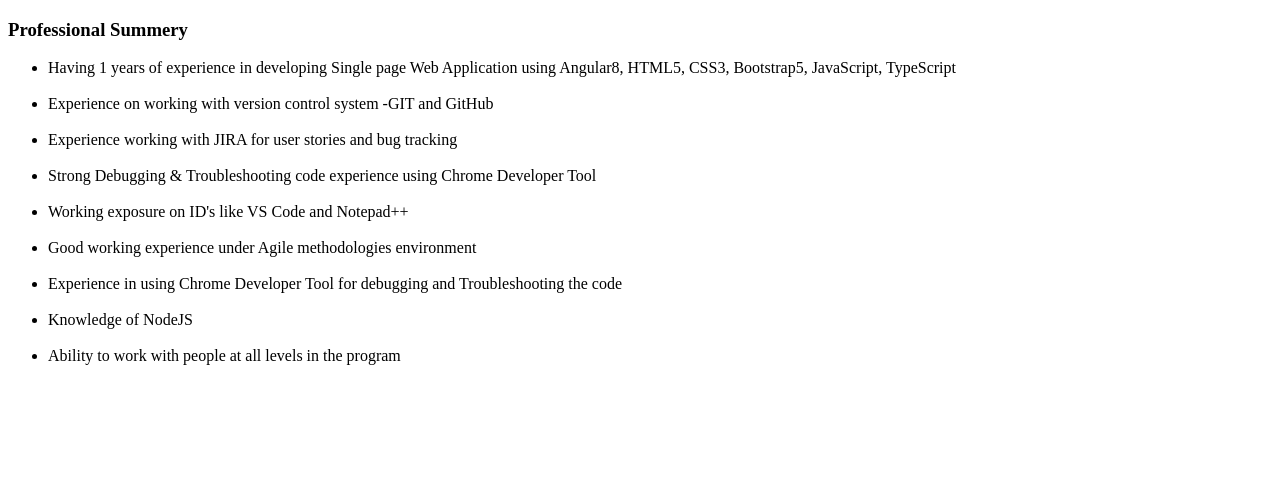
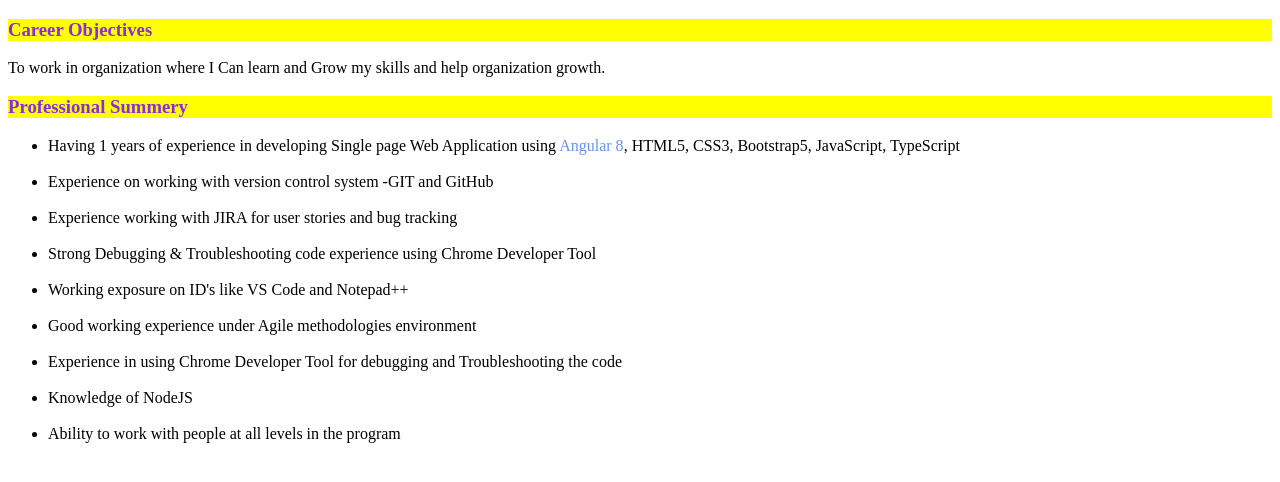
Before and after one commit to dinupatil0011/MyProfile, a plain HTML site: page home.html in a window 1280 px wide. Drawn offline with Linux system fonts and the light colour scheme.

Commit message:
Develop home page.
Develop home page.

```diff
--- a/home.html
+++ b/home.html
@@ -2,13 +2,30 @@
 <html>
   <head>
     <title>Home</title>
+<style>
+  #objectives {
+color: blueviolet;
+background-color: yellow;
+  }
+  #summery {
+    color: blueviolet;
+    background-color: yellow;
+  }
+  span {
+    color: cornflowerblue;
+  }
+</style>
   </head>
   <body>
-    <h3>Professional Summery</h3>
+
+    <h3 id="objectives">Career Objectives</h3>
+    To work in organization where I Can learn and Grow my skills and help organization growth.
+
+   <h3 id="summery">Professional Summery</h3>
     <ul>
       <li>
         Having 1 years of experience in developing Single page Web Application
-        using Angular8, HTML5, CSS3, Bootstrap5, JavaScript, TypeScript
+        using <span>Angular 8</span>, HTML5, CSS3, Bootstrap5, JavaScript, TypeScript
       </li>
       <br />
       <li>Experience on working with version control system -GIT and GitHub</li>
```
